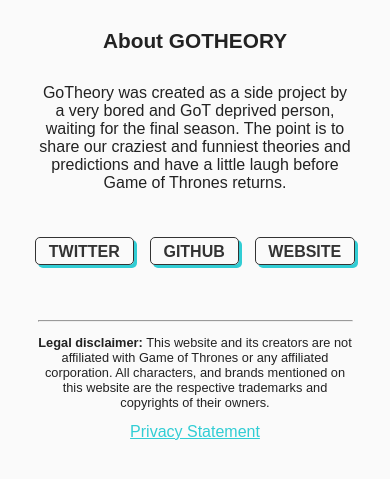
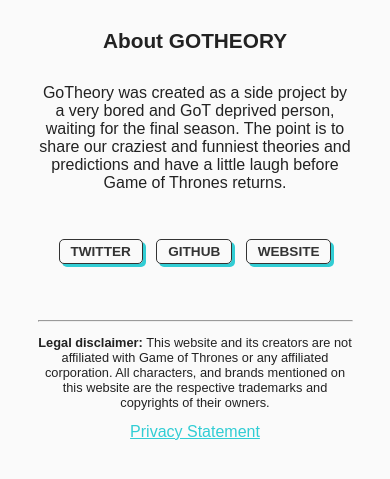
Before and after one commit to EffingKay/theories-client, a React app: page /info-and-legal in a window 390 px wide. Shown: the part 207-686 px from the top of the page. Built offline with nearby package versions, Linux system fonts and the light colour scheme.

Commit message:
one line css fix

```diff
--- a/src/index.css
+++ b/src/index.css
@@ -349,7 +349,7 @@
   }
 
   .site-info .navigation--link-list .navigation--link a {
-    font-size: 1em;
+    font-size: .85em;
   }
 
   h1 {
```
